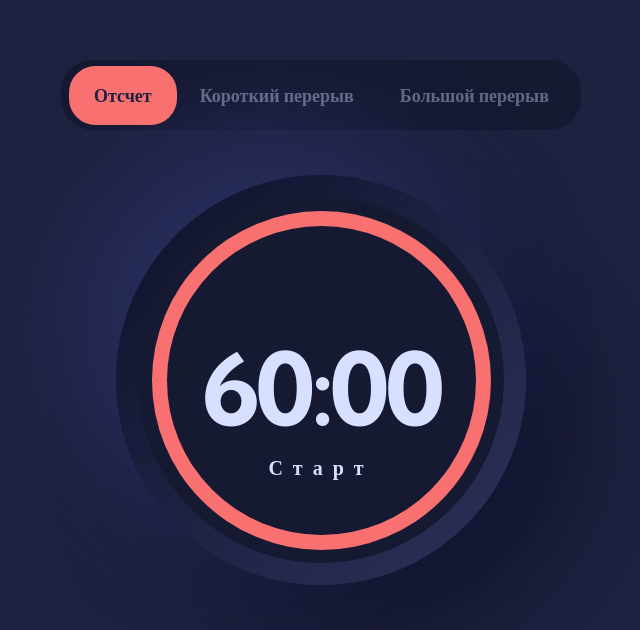
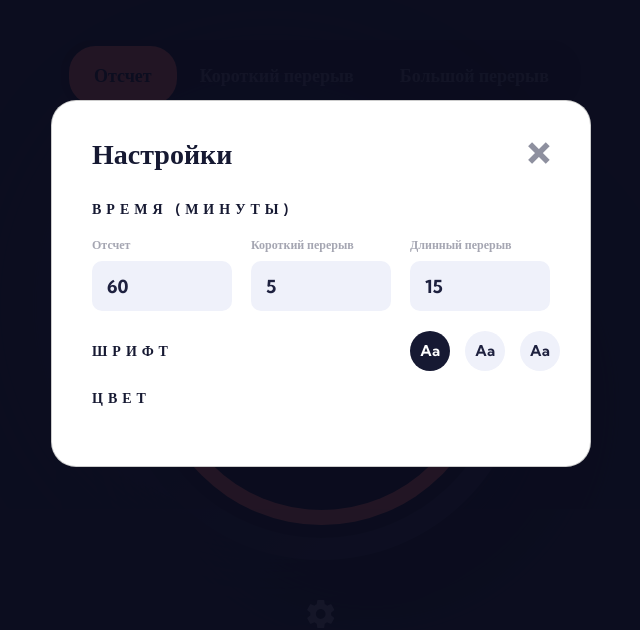
Before and after one commit to saglushevich/timer, a React (Create React App) app: page / in a window 1280 px wide. Shown: the top 630 px of the page, without its empty margins (319-959 px from the left). Built offline with nearby package versions, Linux system fonts and the light colour scheme.

Commit message:
Settings Component has been added

```diff
--- a/src/components/App/App.js
+++ b/src/components/App/App.js
@@ -1,10 +1,11 @@
 import Timer from "../Timer/Timer";
 import Buttons from "../Buttons/Buttons";
+import Settings from "../Settings/Settings";
 import '../../styles/styles.sass'
 import {useState, useEffect} from 'react'
 
 function App() {
-    const [timerType, setTimerType] = useState('timer');
+    const [timerType, setTimerType] = useState(sessionStorage.getItem("time") && sessionStorage.getItem("time") < 3600 ? 'timers' : 'timer');
     const [time, setTime] = useState(sessionStorage.getItem('time') || 3600);
     const [initialTime, setInitialTime] = useState(time)
     const [timerStatus, setTimerStatus] = useState(false);
@@ -14,18 +15,20 @@ function App() {
             case "short":
                 setTimerStatus(false);
                 setInitialTime(300);
-                setTime(sessionStorage.getItem('time')|| 300);
+                setTime(300);
                 break;
             case "long":
                 setTimerStatus(false);
                 setInitialTime(900);
                 setTime(time => 900);
                 break;
-            default:
+            case "timer":
                 setTimerStatus(false);
                 setInitialTime(3600);
                 setTime(time => 3600);
                 break;
+            default:
+                setTime(sessionStorage.getItem('time'))
         }
     }, [timerType])
 
@@ -34,6 +37,7 @@ function App() {
             <div className="container">
                 <Buttons setTimerType={setTimerType} timerType={timerType}/>
                 <Timer time={time} setTime={setTime} initialTime={initialTime} timerStatus={timerStatus} setTimerStatus={setTimerStatus}/>
+                <Settings/>
             </div>
         </div>
     );
--- a/src/components/Buttons/Buttons.js
+++ b/src/components/Buttons/Buttons.js
@@ -15,7 +15,7 @@ function Buttons (props) {
         const active = type === timerType;
         const activeClass = active ? "buttons__item buttons__item_active" : "buttons__item";
         return (
-            <div key={title} onClick={() => setTimerType(type)} className={activeClass}>{title}</div>
+            <div key={title} onClick={() => setTimerType(type)}  className={activeClass}>{title}</div>
         )
     })
 
--- a/src/components/Buttons/Buttons.sass
+++ b/src/components/Buttons/Buttons.sass
@@ -1,5 +1,5 @@
 .buttons
-    padding-top: 60px
+    padding-top: 40px
     &__wrapper
         padding: 8px
         display: flex
--- /dev/null
+++ b/src/components/Settings/Settings.js
@@ -0,0 +1,55 @@
+import './Settings.sass'
+import settingsIcon from '../../resources/settings.svg'
+
+function Settings () {
+    return (
+        <div className="settings">
+            <img src={settingsIcon} alt="openSettingsModalIcon" className="settings__icon"/>
+            <SettingsModal/>
+        </div>
+    )
+}
+
+function SettingsModal () {
+    return (
+        <div className="popup">
+            <div className="popup__dialog">
+                <form className="popup__content">
+                    <div className="popup__title">Настройки</div>
+                    <div className="popup__close">&times;</div>
+                    <div className="popup__section">
+                        <div className="popup__subtitle">Время (минуты)</div>
+                        <div className="popup__inputs">
+                            <label className="popup__label">Отсчет<input required defaultValue={60} type="number" className="popup__input"></input></label>
+                            <label className="popup__label">Короткий перерыв<input required defaultValue={5} type="number" className="popup__input"></input></label>
+                            <label className="popup__label">Длинный перерыв<input required defaultValue={15} type="number" className="popup__input"></input></label>
+                        </div>
+                    </div>
+                    <div className="popup__section" style={{"display":"flex"}}>
+                        <div className="popup__subtitle">Шрифт</div>
+                        <div className="popup__fonts">
+                            <input type="checkbox" defaultChecked id="Kumbh" className="popup__item"/>
+                            <label htmlFor="Kumbh" className="popup__label-checkbox">Aa</label>
+
+                            <input type="checkbox" id="Roboto" className="popup__item"></input>
+                            <label htmlFor="Roboto" className="popup__label-checkbox">Aa</label>
+
+                            <input type="checkbox" id='Space' className="popup__item"></input>
+                            <label htmlFor="Space" className="popup__label-checkbox">Aa</label>
+                        </div>
+                    </div>
+                    <div className="popup__section" style={{"display":"flex"}}>
+                        <div className="popup__subtitle">Цвет</div>
+                        <div className="popup__fonts">
+                            <div className="popup__item" style={{"background":"#F87070"}}>Aa</div>
+                            <div className="popup__item" style={{"background":"#70F3F8"}}></div>
+                            <div className="popup__item" style={{"background":"#D881F8"}}></div>
+                        </div>
+                    </div>
+                    {/* <button className="popup__btn">Сохранить</button> */}
+                </form>
+            </div>
+        </div>
+    )
+}
+export default Settings
--- /dev/null
+++ b/src/components/Settings/Settings.sass
@@ -0,0 +1,111 @@
+.settings
+    padding-top: 40px
+    &__icon
+        display: block
+        margin: 0 auto
+        cursor: pointer
+
+.popup
+    position: fixed
+    top: 0
+    left: 0
+    z-index: 1050
+    display: block
+    width: 100%
+    height: 100%
+    overflow: hidden
+    background: rgba(10, 12, 28, .9)
+    &__dialog
+        width: 540px
+        margin: 100px auto
+    &__content
+        position: relative
+        width: 100%
+        padding: 35px 40px 60px 40px
+        background-color:#fff
+        border: 1px solid rgba(0,0,0,.2)
+        background: #FFFFFF
+        border-radius: 25px
+        max-height: 80vh
+        overflow-y: auto
+    &__title
+        font-family: 'Kumbh Sans'
+        font-weight: 700
+        font-size: 28px
+        line-height: 35px
+        color: #161932
+    &__close
+        position: absolute
+        color: rgba(#1E213F, 0.5)
+        font-size: 50px
+        top: 15px
+        right: 38px
+        cursor: pointer
+    &__subtitle
+        font-family: 'Kumbh Sans'
+        font-weight: 700
+        font-size: 14px
+        line-height: 16px
+        letter-spacing: 5px
+        color: #161932
+        text-transform: uppercase
+    &__inputs
+        display: flex
+        justify-content: space-between
+        margin-top: 20px
+    &__label
+        font-family: 'Kumbh Sans'
+        font-weight: 700
+        font-size: 12px
+        color: rgba(#1E213F, 0.4)
+        &-checkbox
+            position: relative
+            display: flex
+            align-items: center
+            justify-content: center
+            font-size: 15px
+            color: #1E213F
+            z-index: 500
+            &:nth-last-child(n+2)
+                margin-right: 35px
+    &__input
+        display: block
+        width: 140px
+        height: 50px
+        background: #EFF1FA
+        border-radius: 10px
+        border: none
+        font-family: 'Kumbh Sans'
+        font-weight: 700
+        font-size: 18px
+        color: #1E213F
+        padding: 0 15px
+        margin-top: 8px
+    &__section
+        margin-top: 30px
+        align-items: center
+        justify-content: space-between
+    &__fonts
+        display: flex
+        align-items: center
+    &__item
+        position: absolute
+        z-index: -10
+        opacity: 0
+        &:nth-last-child(n+2)
+            margin-right: 15px
+        &+label::before
+                position: absolute
+                content: ''
+                display: flex
+                align-items: center
+                justify-content: center
+                width: 40px
+                height: 40px
+                background: #EFF1FA
+                border-radius: 100%
+                z-index: -1
+        &:checked+label
+            color: #FFFFFF
+        &:checked+label::before
+            background-color: #161932
--- a/src/components/Timer/Timer.sass
+++ b/src/components/Timer/Timer.sass
@@ -1,5 +1,5 @@
 .timer
-    padding-top: 45px
+    padding-top: 40px
     &__wrapper
         display: flex
         align-items: center
```
Also changed, not shown: src/resources/settings.svg (added).
